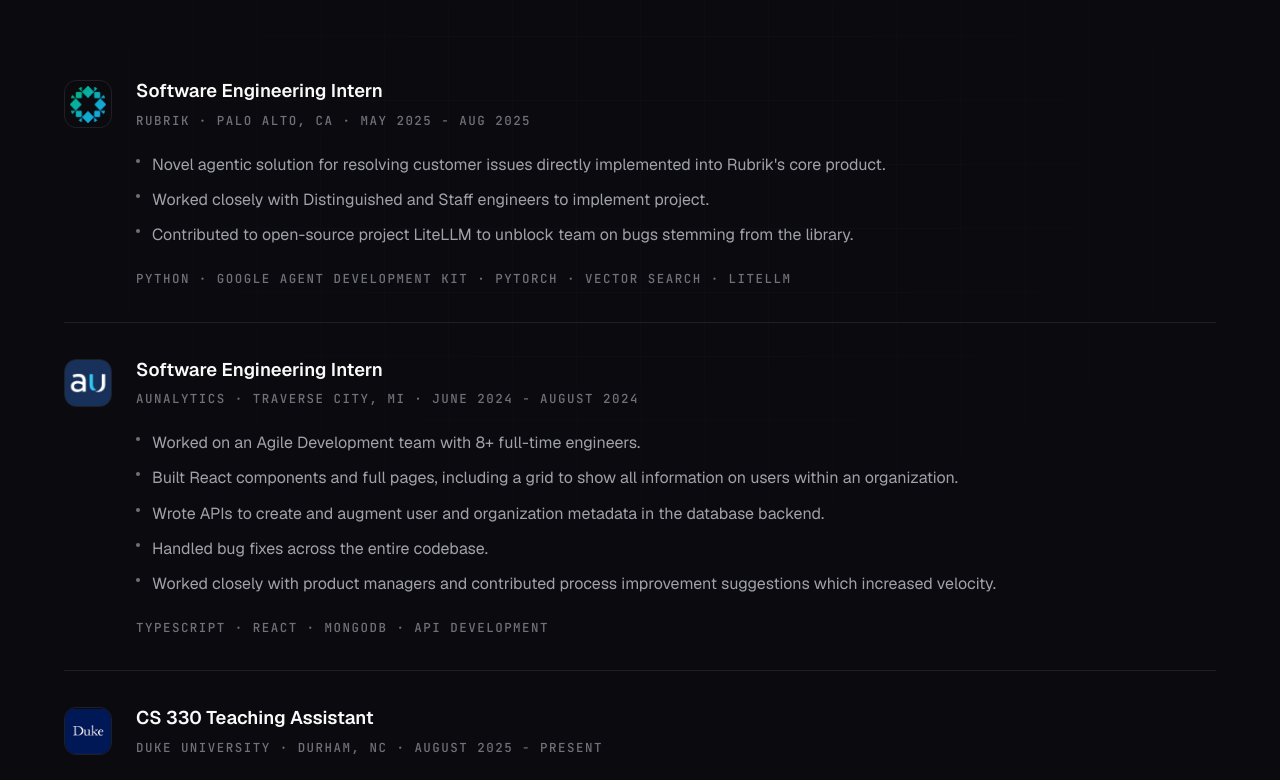
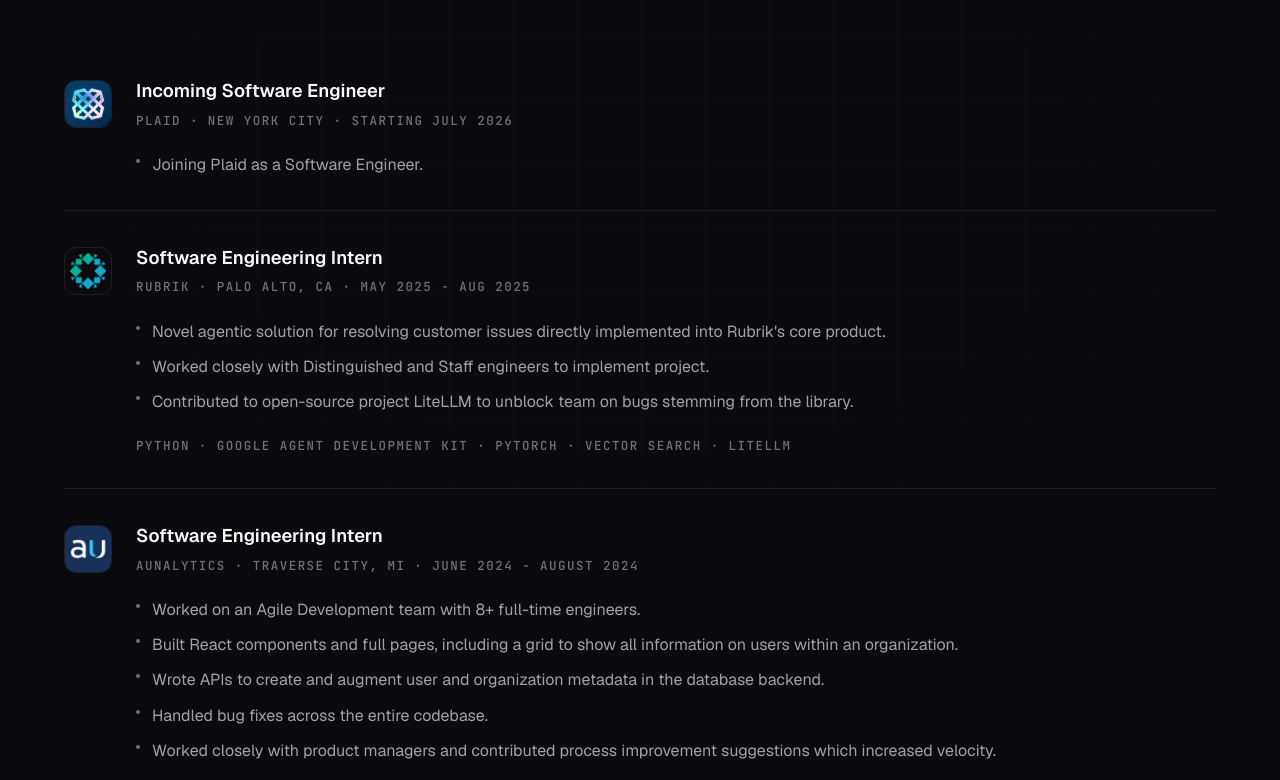
Before and after one commit to Davis-60/Portfolio-Website, a React (Create React App) app: page /#/work in a window 1280 px wide. Shown: the part 220-1000 px from the top of the page. Built offline with nearby package versions, Linux system fonts and the light colour scheme.

Commit message:
Update after graduation

```diff
--- a/src/components/About.tsx
+++ b/src/components/About.tsx
@@ -4,7 +4,7 @@
 const educationDetails: { label: string; value: string }[] = [
   { label: "Institution", value: "Duke University" },
   { label: "Degree", value: "B.S. in Computer Science" },
-  { label: "Graduating", value: "2026" },
+  { label: "Graduated", value: "2026" },
   {
     label: "Coursework",
     value:
@@ -49,7 +49,7 @@
                 mb: 3,
               }}
             >
-              I'm a Computer Science student at Duke University with a deep
+              I'm a recent graduate of Duke University with a BS in Computer Science and a deep
               interest in technology, innovation, and software development. My
               journey began with curiosity about how technology can be used to
               positively shape our world, and has evolved into a focused
--- a/src/components/HomeComp.tsx
+++ b/src/components/HomeComp.tsx
@@ -79,7 +79,7 @@
                 lineHeight: 1.8,
               }}
             >
-              I'm a student at Duke University studying Computer Science and
+              I'm a recent graduate of Duke University with a BS in Computer Science and minor in
               Economics. Passionate about full-stack development and agentic AI.
             </Typography>
             <Stack
--- a/src/components/WorkHistory.tsx
+++ b/src/components/WorkHistory.tsx
@@ -22,6 +22,18 @@
 const workExperiences: WorkExperience[] = [
   {
     id: 1,
+    title: "Incoming Software Engineer",
+    company: "Plaid",
+    location: "New York City",
+    duration: "Starting July 2026",
+    description: [
+      "Joining Plaid as a Software Engineer.",
+    ],
+    logo: "/plaid_logo.jpeg",
+    logoStyle: { height: "130%", width: "130%", objectFit: "contain" },
+  },
+  {
+    id: 2,
     title: "Software Engineering Intern",
     company: "Rubrik",
     location: "Palo Alto, CA",
@@ -42,7 +54,7 @@
     logoStyle: { height: "80%", width: "80%" },
   },
   {
-    id: 2,
+    id: 3,
     title: "Software Engineering Intern",
     company: "Aunalytics",
     location: "Traverse City, MI",
@@ -59,11 +71,11 @@
     logoStyle: { height: "100%", width: "100%" },
   },
   {
-    id: 3,
+    id: 4,
     title: "CS 330 Teaching Assistant",
     company: "Duke University",
     location: "Durham, NC",
-    duration: "August 2025 - Present",
+    duration: "August 2025 - May 2026",
     description: [
       "Leading office hours for Duke's upper-level algorithm design and analysis course.",
       "Grading homework and exams.",
```
Also changed, not shown: src/components/Projects.tsx (+10 -2 lines), public/plaid_logo.jpeg (added).
